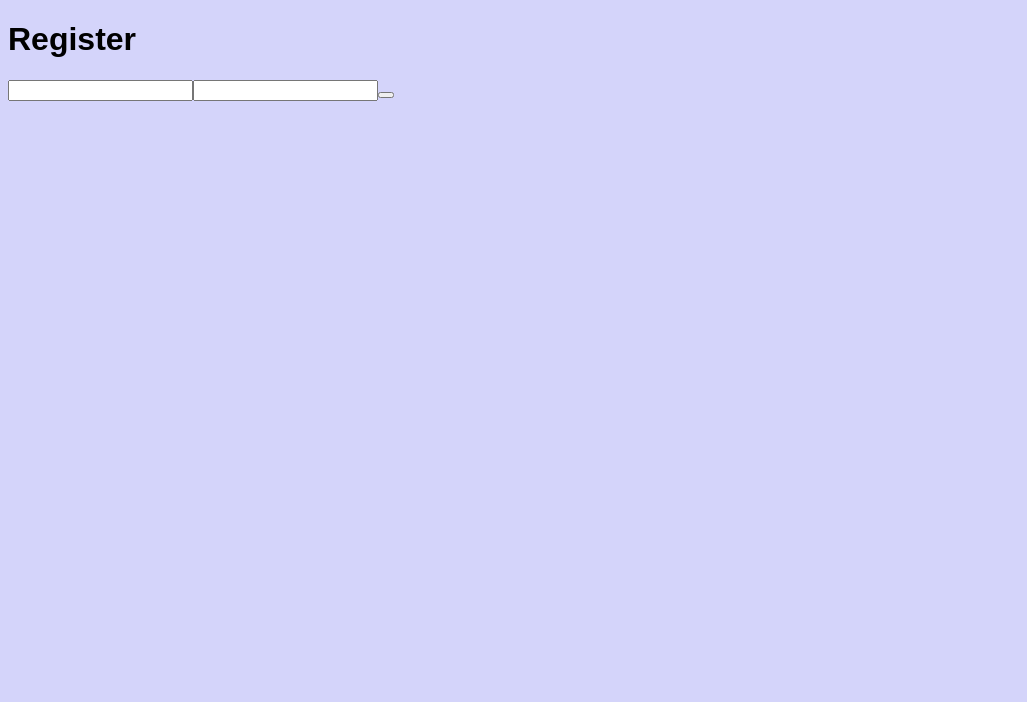
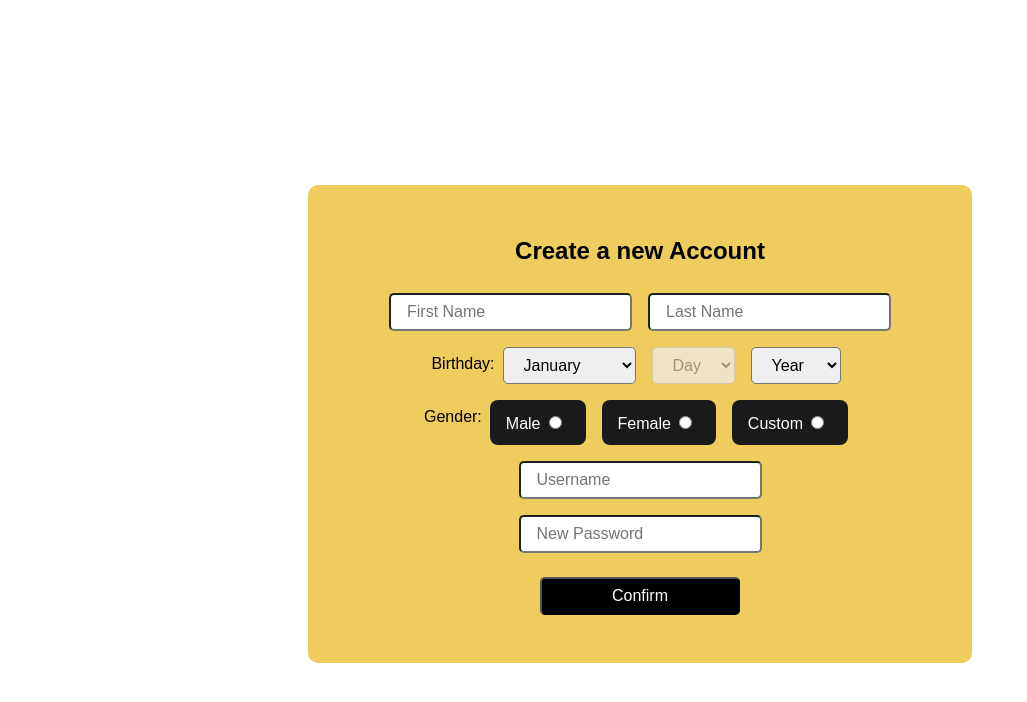
Before and after one commit to gelni0221/fullstack-lab-WIP, a React (Create React App) app in the folder frontend/: page /register in a window 1280 px wide. Shown: the top 702 px of the page, without its empty margins (0-1027 px from the left). Built offline with nearby package versions, Linux system fonts and the light colour scheme.

Commit message:
Register CSS and elements
created radio buttons, inputs etc.
also date of birth calculator, dont ask i didnt know how to do it you know how i did it.

```diff
--- a/frontend/src/App.js
+++ b/frontend/src/App.js
@@ -1,5 +1,5 @@
-import { BrowserRouter as Router, Routes, Route, Link } from 'react-router-dom';
-import {Test,Test1, Test2, Test3, Test4, Test5,Test6,Test7,Test8} from './mini_projects/test1';
+// import { BrowserRouter as Router, Routes, Route, Link } from 'react-router-dom';
+// import {Test,Test1, Test2, Test3, Test4, Test5,Test6,Test7,Test8} from './mini_projects/test1';
 import {Register} from './pages/Register';
 const App = () =>{
 return <Register />;
--- /dev/null
+++ b/frontend/src/components/DOB_Selector.js
@@ -0,0 +1,65 @@
+import { useState, useEffect } from "react";
+
+export const DateOfBirthSelector = () => {
+  const currentYear = new Date().getFullYear();
+
+
+  const years = Array.from({ length: 100 }, (_, i) => currentYear - i);
+
+  const months = [
+    "January", "February", "March", "April", "May", "June",
+    "July", "August", "September", "October", "November", "December"
+  ];
+
+  const [selectedYear, setSelectedYear] = useState("");
+  const [selectedMonth, setSelectedMonth] = useState("");
+  const [days, setDays] = useState([]);
+  const [selectedDay, setSelectedDay] = useState("");
+
+
+  useEffect(() => {
+    if (selectedYear && selectedMonth !== "") {
+      const monthIndex = months.indexOf(selectedMonth);
+
+      const numDays = new Date(selectedYear, monthIndex + 1, 0).getDate();
+
+      setDays(Array.from({ length: numDays }, (_, i) => i + 1));
+
+      if (selectedDay > numDays) setSelectedDay("");
+    }
+  }, [selectedMonth, selectedYear]);
+
+  return (
+    <div className="dob-selector">
+      <select
+        value={selectedMonth}
+        onChange={(e) => setSelectedMonth(e.target.value)}
+      >
+        {months.map((month) => (
+          <option key={month} value={month}>{month}</option>
+        ))}
+      </select>
+
+      <select
+        value={selectedDay}
+        onChange={(e) => setSelectedDay(e.target.value)}
+        disabled={!selectedMonth || !selectedYear}
+      >
+        <option value="">Day</option>
+        {days.map((day) => (
+          <option key={day} value={day}>{day}</option>
+        ))}
+      </select>
+
+      <select
+        value={selectedYear}
+        onChange={(e) => setSelectedYear(e.target.value)}
+      >
+        <option value="">Year</option>
+        {years.map((year) => (
+          <option key={year} value={year}>{year}</option>
+        ))}
+      </select>
+    </div>
+  );
+}
--- a/frontend/src/pages/Register.css
+++ b/frontend/src/pages/Register.css
@@ -1,4 +1,80 @@
 body{
-    background-color: rgb(212, 212, 250);
+    background-color: #FFFFFF;
     font-family:Arial, Helvetica, sans-serif;
+
 }
+.container{
+    display: flex ;
+    justify-content: center;
+    align-items: center;
+    min-height: 100vh;
+    padding: 1rem;
+}
+.register_div{
+    display:flex;
+    flex-direction: column;
+    justify-content: center;
+    width: 90%;
+    max-width: 600px;
+    text-align: center;
+    background-color: #eecc5dff;
+    margin: 1rem auto;
+    border-radius: 10px;
+    padding: 2rem;
+
+}
+.form_submit{
+    width: 60%;
+    max-width: 200px;
+    align-self: center;
+    background-color: #000000;
+    color: #FFFFFF;
+    border-radius: 5px;
+    padding: .5rem 1rem;
+    margin: 1rem auto;
+    font-size: 1rem;
+}
+
+input{
+    padding: 0.5rem 1rem;
+    margin: .5rem;
+    font-size: 1rem;
+    border-radius: 5px;
+}
+
+.row{
+    display:flex;
+    flex-direction: row;
+    justify-content: center;
+    text-align: center;
+}
+
+.dob-selector select {
+    padding: 0.5rem 1rem;
+    margin: .5rem;
+    font-size: 1rem;
+    border-radius: 5px;
+}
+.dob-selector {
+    display:flex;
+    flex-direction: row;
+    justify-content: center;
+    text-align: center;
+}
+
+.radio-button {
+  display: inline-block;
+  padding: 8px 16px;
+  border-radius: 8px;
+  background-color: #1A1A1A;
+  color: #ffffff;
+  cursor: pointer;
+  transition: all 0.2s ease;
+  user-select: none;
+  margin-right: 8px;
+}
+
+
+span{
+    margin: .5rem;
+}
--- a/frontend/src/pages/Register.js
+++ b/frontend/src/pages/Register.js
@@ -1,5 +1,8 @@
-import {useState} from 'react';
+import {useState, useEffect} from 'react';
 import './Register.css'
+import {DateOfBirthSelector} from '../components/DOB_Selector.js'
+
+
 export const Register = () =>{
 const [inputs,setInputs] = useState({});
 
@@ -13,19 +16,81 @@ const [inputs,setInputs] = useState({});
     e.preventDefault();
     alert("THANK YOU");
   }
-
   return(
 <body>
 
     <form onSubmit={handleSubmit}>
-    <div>
-        <h1>Register</h1>
+      <div className="container">
+    <div className="register_div">
+        <h2>Create a new Account</h2>
+        <div className="row">
+        <label>
+          <input
+          type="text"
+          name="firstname"
+          value={inputs.firstname}
+          onChange={handleChange}
+          placeholder='First Name'
+          />
+        </label>
+        <label>
+          <input
+          type="text"
+          name="lastname"
+          value={inputs.lastname}
+          onChange={handleChange}
+          placeholder='Last Name'
+          />
+        </label>
+        </div>
+        <div className="row">
+        <p>Birthday:</p>
+        <DateOfBirthSelector/>
+        </div>
+        <div className="row">
+          <p>Gender:</p>
+          <label>
+          <span className="radio-button">Male
+          <input
+            type="radio"
+            name="gender"
+            value="Male"
+            onChange={handleChange}
+            checked={inputs.gender === "Male"}
+          />
+          </span>
+        </label>
+        <label>
+          <span className="radio-button">Female
+          <input
+            type="radio"
+            name="gender"
+            value="Female"
+            onChange={handleChange}
+            checked={inputs.gender === "Female"}
+          />
+          </span>
+        </label>
+        <label>
+          <span className="radio-button">Custom
+          <input
+            type="radio"
+            name="gender"
+            value="Others"
+            onChange={handleChange}
+            // MAYBE FUNCTION IN CHECKED TO CREATE A NEW INPUT WHERE I PUT THE CUSTOM PRONOUN
+            // checked={}
+          />
+          </span>
+        </label>
+        </div>
         <label>
           <input
           type="text"
           name="username"
           value={inputs.username}
           onChange={handleChange}
+          placeholder='Username'
           />
         </label>
         <label>
@@ -34,9 +99,11 @@ const [inputs,setInputs] = useState({});
           name="password"
           value={inputs.password}
           onChange={handleChange}
+          placeholder='New Password'
           />
         </label>
-        <button type="submit"></button>
+        <button className="form_submit" type="submit">Confirm</button>
+    </div>
     </div>
     </form>
 
```
Also changed, not shown: frontend/website color pallette.txt (added).
